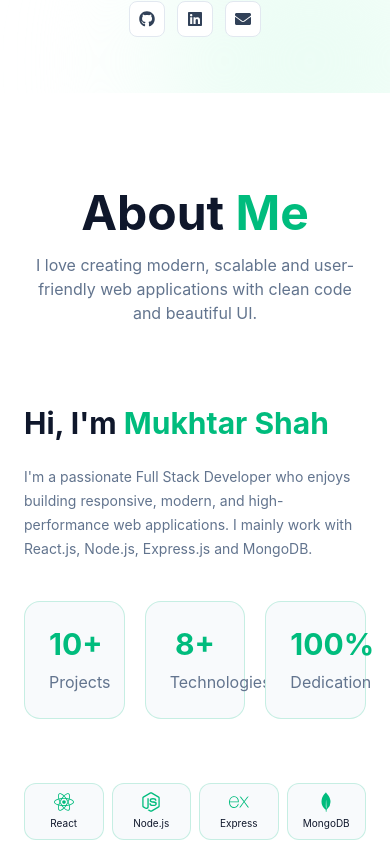
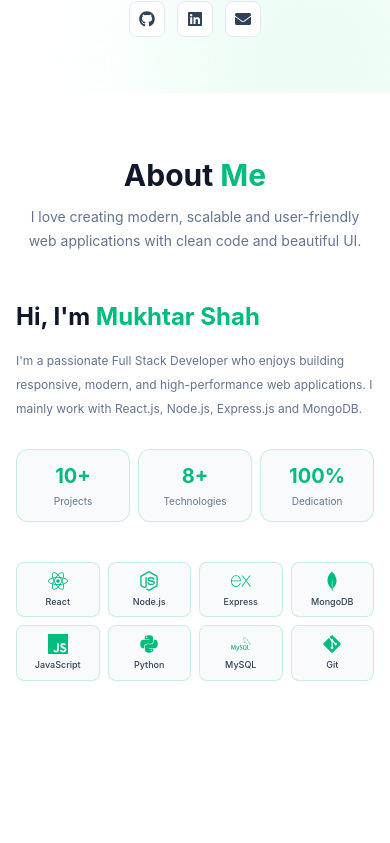
Before and after one commit to mrmukhtar05/my-portfolio, a React (Vite) app: page / in a window 390 px wide. Shown: the part 982-1825 px from the top of the page. Built offline with nearby package versions, Linux system fonts and the light colour scheme; no server answers.

Commit message:
Update Hero, About, Navbar and Home layout

```diff
--- a/src/components/About.jsx
+++ b/src/components/About.jsx
@@ -18,12 +18,12 @@ import {
   SiTailwindcss,
   SiTypescript,
 } from "react-icons/si";
+
 import { getAbout } from "../services/aboutService";
 import { getSkills } from "../services/skillService";
 import { getProjects } from "../services/projectService";
 
-// Maps a skill name (from backend) to an icon component.
-// Falls back to a generic code icon if no match is found.
+// Skill icons
 const ICON_MAP = {
   react: <FaReact />,
   "node.js": <FaNodeJs />,
@@ -44,8 +44,12 @@ const ICON_MAP = {
   typescript: <SiTypescript />,
 };
 
-const getIconForSkill = (name = "") => ICON_MAP[name.toLowerCase()] || <FaCode />;
+// Get icon based on skill name
+const getIconForSkill = (name = "") => {
+  return ICON_MAP[name.toLowerCase()] || <FaCode />;
+};
 
+// Default skills
 const DEFAULT_SKILLS = [
   { name: "React" },
   { name: "Node.js" },
@@ -62,23 +66,38 @@ const About = () => {
     name: "Mukhtar Shah",
     bio: "I'm a passionate Full Stack Developer who enjoys building responsive, modern, and high-performance web applications. I mainly work with React.js, Node.js, Express.js and MongoDB.",
   });
+
   const [skills, setSkills] = useState(DEFAULT_SKILLS);
   const [projectCount, setProjectCount] = useState(10);
 
   useEffect(() => {
+    // About
     getAbout()
-      .then((res) => res?.data && setAbout((prev) => ({ ...prev, ...res.data })))
-      .catch(() => {});
-
-    getSkills()
       .then((res) => {
-        if (res?.data?.length) setSkills(res.data);
+        if (res?.data) {
+          setAbout((prev) => ({
+            ...prev,
+            ...res.data,
+          }));
+        }
       })
       .catch(() => {});
 
+    // Skills
+    getSkills()
+      .then((res) => {
+        if (res?.data?.length) {
+          setSkills(res.data);
+        }
+      })
+      .catch(() => {});
+
+    // Projects
     getProjects()
       .then((res) => {
-        if (res?.data?.length) setProjectCount(res.data.length);
+        if (res?.data?.length) {
+          setProjectCount(res.data.length);
+        }
       })
       .catch(() => {});
   }, []);
@@ -86,86 +105,119 @@ const About = () => {
   return (
     <section
       id="about"
-      className="bg-white text-slate-900 py-24 px-6"
+      className="bg-white text-slate-900 py-16 sm:py-20 lg:py-24 px-4 sm:px-6"
     >
       <div className="max-w-7xl mx-auto">
 
-        {/* Heading */}
+        {/* ================= Heading ================= */}
         <motion.div
           initial={{ opacity: 0, y: 40 }}
           whileInView={{ opacity: 1, y: 0 }}
           transition={{ duration: 0.7 }}
           viewport={{ once: true }}
-          className="text-center mb-20"
+          className="text-center mb-12 sm:mb-16 lg:mb-20"
         >
-          <h2 className="text-5xl font-bold">
-            About <span className="text-emerald-500">Me</span>
+          <h2 className="text-3xl sm:text-4xl lg:text-5xl font-bold">
+            About{" "}
+            <span className="text-emerald-500">
+              Me
+            </span>
           </h2>
 
-          <p className="text-slate-500 mt-4 max-w-2xl mx-auto">
+          <p className="text-sm sm:text-base text-slate-500 mt-3 sm:mt-4 max-w-2xl mx-auto leading-6">
             I love creating modern, scalable and user-friendly web
             applications with clean code and beautiful UI.
           </p>
         </motion.div>
 
-        <div className="grid lg:grid-cols-2 gap-16 items-center">
+        {/* ================= Main Content ================= */}
+        <div className="grid lg:grid-cols-2 gap-10 lg:gap-16 items-center">
 
-          {/* Left */}
+          {/* ================= Left Side ================= */}
           <motion.div
             initial={{ opacity: 0, x: -70 }}
             whileInView={{ opacity: 1, x: 0 }}
             transition={{ duration: 0.8 }}
             viewport={{ once: true }}
           >
-            <h3 className="text-3xl font-bold mb-6">
-              Hi, I'm <span className="text-emerald-500">{about.name}</span>
+            {/* Title */}
+            <h3 className="text-2xl sm:text-3xl font-bold mb-4 sm:mb-6">
+              Hi, I'm{" "}
+              <span className="text-emerald-500">
+                {about.name}
+              </span>
             </h3>
 
-            <p className="text-slate-500 text-sm sm:text-base leading-6 sm:leading-8">
+            {/* Bio */}
+            <p className="text-slate-500 text-xs sm:text-sm md:text-base leading-6 sm:leading-7 md:leading-8">
               {about.bio}
             </p>
 
-            {/* Stats */}
-            <div className="grid grid-cols-3 gap-5 mt-10">
+            {/* ================= Stats ================= */}
+            <div className="grid grid-cols-3 gap-2 sm:gap-4 mt-7 sm:mt-10">
 
-              <div className="bg-slate-50 rounded-2xl p-6 text-center border border-emerald-500/20">
-                <h3 className="text-3xl font-bold text-emerald-500">{projectCount}+</h3>
-                <p className="text-slate-500 mt-2">Projects</p>
+              {/* Projects */}
+              <div className="bg-slate-50 rounded-xl sm:rounded-2xl p-3 sm:p-6 text-center border border-emerald-500/20 hover:border-emerald-400 hover:-translate-y-1 transition duration-300">
+                <h3 className="text-xl sm:text-3xl font-bold text-emerald-500">
+                  {projectCount}+
+                </h3>
+
+                <p className="text-[10px] sm:text-sm text-slate-500 mt-1 sm:mt-2">
+                  Projects
+                </p>
               </div>
 
-              <div className="bg-slate-50 rounded-2xl p-6 text-center border border-emerald-500/20">
-                <h3 className="text-3xl font-bold text-emerald-500">{skills.length}+</h3>
-                <p className="text-slate-500 mt-2">Technologies</p>
+              {/* Technologies */}
+              <div className="bg-slate-50 rounded-xl sm:rounded-2xl p-3 sm:p-6 text-center border border-emerald-500/20 hover:border-emerald-400 hover:-translate-y-1 transition duration-300">
+                <h3 className="text-xl sm:text-3xl font-bold text-emerald-500">
+                  {skills.length}+
+                </h3>
+
+                <p className="text-[10px] sm:text-sm text-slate-500 mt-1 sm:mt-2">
+                  Technologies
+                </p>
               </div>
 
-              <div className="bg-slate-50 rounded-2xl p-6 text-center border border-emerald-500/20">
-                <h3 className="text-3xl font-bold text-emerald-500">100%</h3>
-                <p className="text-slate-500 mt-2">Dedication</p>
+              {/* Dedication */}
+              <div className="bg-slate-50 rounded-xl sm:rounded-2xl p-3 sm:p-6 text-center border border-emerald-500/20 hover:border-emerald-400 hover:-translate-y-1 transition duration-300">
+                <h3 className="text-xl sm:text-3xl font-bold text-emerald-500">
+                  100%
+                </h3>
+
+                <p className="text-[10px] sm:text-sm text-slate-500 mt-1 sm:mt-2">
+                  Dedication
+                </p>
               </div>
 
             </div>
           </motion.div>
 
-          {/* Right */}
+          {/* ================= Right Side ================= */}
           <motion.div
             initial={{ opacity: 0, x: 70 }}
             whileInView={{ opacity: 1, x: 0 }}
             transition={{ duration: 0.8 }}
             viewport={{ once: true }}
           >
-            <div className="grid grid-cols-4 gap-2 sm:gap-5">
+            <div className="grid grid-cols-4 gap-2 sm:gap-4 lg:gap-5">
 
               {skills.map((skill, index) => (
-                <div
+                <motion.div
                   key={skill._id || index}
-                  className="bg-slate-50 border border-emerald-500/20 rounded-xl sm:rounded-2xl p-2 sm:p-6 flex flex-col items-center hover:border-emerald-400 hover:-translate-y-2 transition duration-300"
+                  whileHover={{ y: -6 }}
+                  transition={{ duration: 0.2 }}
+                  className="bg-slate-50 border border-emerald-500/20 rounded-lg sm:rounded-2xl p-2 sm:p-5 lg:p-6 flex flex-col items-center hover:border-emerald-400 transition duration-300"
                 >
-                  <div className="text-xl sm:text-4xl text-emerald-500 mb-1 sm:mb-3">
+                  {/* Icon */}
+                  <div className="text-xl sm:text-3xl lg:text-4xl text-emerald-500 mb-1 sm:mb-3">
                     {getIconForSkill(skill.name)}
                   </div>
 
-                  <p className="text-[10px] sm:text-sm text-center">{skill.name}</p>
-                </div>
+                  {/* Skill Name */}
+                  <p className="text-[9px] sm:text-xs lg:text-sm text-center font-medium text-slate-700">
+                    {skill.name}
+                  </p>
+                </motion.div>
               ))}
 
             </div>
```
